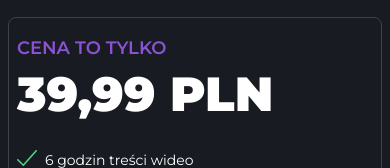
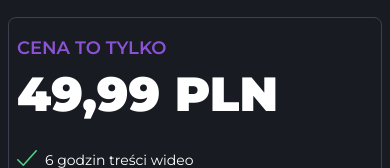
Before and after one commit to kreyson999/jaktworzycstrony, a Next.js app: page / in a window 390 px wide. Shown: the part 4605-4773 px from the top of the page. Built offline with nearby package versions, Linux system fonts and the light colour scheme.

Commit message:
changed price

```diff
--- a/components/OfferContainer.tsx
+++ b/components/OfferContainer.tsx
@@ -42,7 +42,7 @@ function OfferContainer() {
       <p className="uppercase text-lg sm:text-xl font-semibold text-purple-400">
         Cena to tylko
       </p>
-      <h3 className="mt-2 font-black text-5xl sm:text-6xl">39,99 PLN</h3>
+      <h3 className="mt-2 font-black text-5xl sm:text-6xl">49,99 PLN</h3>
       <ul className="mt-8 flex flex-col space-y-2">
         <OfferListItem text="6 godzin treści wideo" />
         <OfferListItem text="Dożywotni dostęp do kursu" />
@@ -51,8 +51,7 @@ function OfferContainer() {
         <OfferListItem text="30 dni na zwrot" />
       </ul>
       <a
-        href="https://www.udemy.com/course/praktyczny-kurs-tworzenia-stron-internetowych/"
-        type="button"
+        href="https://www.udemy.com/course/praktyczny-kurs-tworzenia-stron-internetowych/?referralCode=780A7752A1EFFBA7DBC6"
         className="text-center mt-8 rounded-lg py-2 px-2 bg-blue-400 text-xl md:text-2xl font-bold"
       >
         Kup teraz
```
